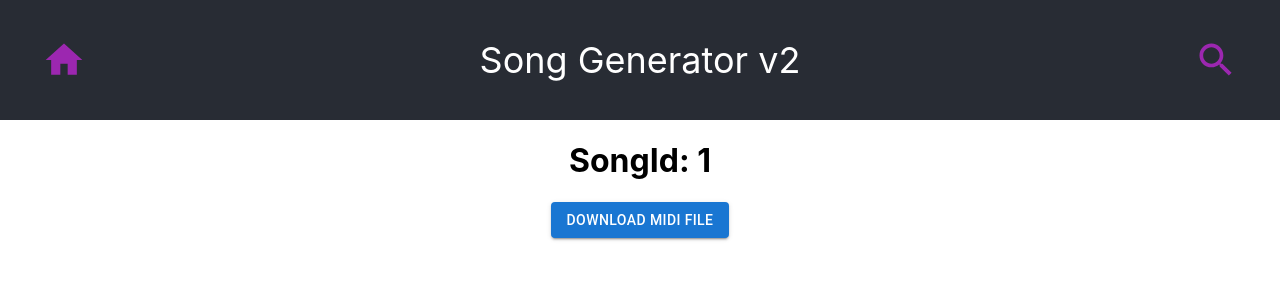
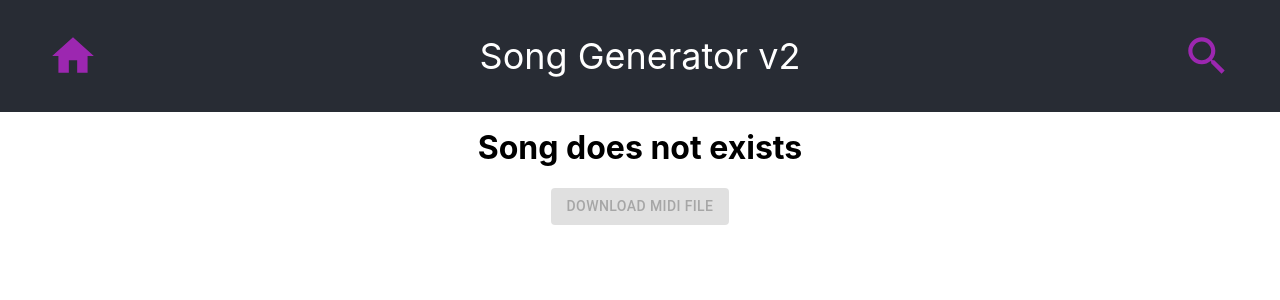
Before and after one commit to Rex2002/song-gen-2.0-frontend, a React (Create React App) app: page /#/viewSong/1 in a window 1280 px wide. Shown: the top 300 px of the page. Built offline with nearby package versions, Linux system fonts and the light colour scheme; no server answers.

Commit message:
improved UI, added error handling for viewSong (song unknown)

```diff
--- a/src/components/header.css
+++ b/src/components/header.css
@@ -1,18 +1,19 @@
 
 .App-header {
     background-color: #282c34;
-    height: 15vh;
-    width: 100%;
+    height: 14vh;
     display: flex;
     align-items: center;
     justify-content: center;
+    padding-left: 10px;
+    padding-right: 10px;
     font-size: calc(20px + 2vmin);
     color: white;
     z-index: -1;
   }
 .homeIcon-button{
   width: 10%;
-  border-radius: 5%
+  border-radius: 5px
 }
 .homeIcon-button:hover{
   background-color: lightblue !important;
--- a/src/components/header.tsx
+++ b/src/components/header.tsx
@@ -9,14 +9,14 @@ function Header(){
     return (
         <div>
         <header className="App-header">
-        <IconButton className="homeIcon-button" onClick={()=> navigate("/")}>
-            <HomeIcon color="secondary" sx={{fontSize: 44, borderRadius: '5px'}}  className='homeIcon-icon'/>
+        <IconButton sx={{borderRadius: '5px'}} className="homeIcon-button" onClick={()=> navigate("/")}>
+            <HomeIcon color="secondary" sx={{fontSize: 50}}  className='homeIcon-icon'/>
           </IconButton>
           <div className='header-text'>
             Song Generator v2
           </div>
-          <IconButton disableRipple className="searchIcon-button" onClick={()=> navigate("/viewSong")}>
-            <SearchIcon color="secondary" sx={{fontSize: 44, borderRadius: '5px'}}  className='searchIcon-icon'/>
+          <IconButton sx={{borderRadius: '5px'}} className="searchIcon-button" onClick={()=> navigate("/viewSong")}>
+            <SearchIcon color="secondary" sx={{fontSize: 50}}  className='searchIcon-icon'/>
           </IconButton>
 
         </header>
--- a/src/components/searchSong.tsx
+++ b/src/components/searchSong.tsx
@@ -1,15 +1,22 @@
 import { Button, TextField } from "@mui/material";
-import { useState } from "react";
+import { KeyboardEvent, useState } from "react";
 import { useNavigate } from "react-router-dom";
 import './searchSong.css'
 
 function SearchSong(){
     const [inputValue, setInputValue] = useState("")
     const navigate = useNavigate()
+
+    const onKeyDown = (e:KeyboardEvent<HTMLInputElement>)=>{
+        if(e.keyCode === 13){
+            navigate("/viewSong/"+inputValue)
+        }
+    }
+
     return(
         <div className='container'>
             <div className='input'>
-            <TextField placeholder="Search ID" onChange={(e) =>setInputValue(e.target.value)}/><br/>
+            <TextField placeholder="Search ID" onChange={(e) =>setInputValue(e.target.value)} onKeyDown={onKeyDown}/><br/>
             </div>
             <div className='submit'>
             <Button onClick={()=>navigate("/viewSong/"+inputValue)} variant='contained'>Search a cool song</Button>
--- a/src/components/viewSong.css
+++ b/src/components/viewSong.css
@@ -1,5 +1,6 @@
 .container{
     align-items: center;
     justify-content: center;
-    display: grid;
+    display: flex;
+    flex-direction: column;
 }
--- a/src/components/viewSong.js
+++ b/src/components/viewSong.js
@@ -8,6 +8,7 @@ function ViewSongs(){
     const api = process.env.REACT_APP_API_ADDRESS
     const { id } = useParams()
     const [ midi, setMidi ] = useState()
+    const [status, setStatus] = useState("Loading")
       useEffect(() => {
       // fetch data from id
       console.log("api: " + api)
@@ -15,7 +16,16 @@ function ViewSongs(){
         fetch(api + "/api/file/" + id)
         .then(data => data.blob())
         .then(data => {
-          setMidi(data)
+          if(data.size !== 1){
+            setMidi(data)
+            setStatus("Success")
+          }
+          else{
+            setStatus("Failed")
+          }
+        })
+        .catch(err =>{
+          setStatus("Failed")
         })
       return () => {
       }
@@ -28,13 +38,15 @@ function ViewSongs(){
 
     return (
         <div className="container">
-          <div>
-          <h1>
-            SongId: {id}
-          </h1>
+          <div className="info-area">
+            <h1>
+              {status === "Loading" && <>Loading...</>}
+              {status === "Failed" && <>Song does not exists</>}
+              {status === "Success"&& <>SongId: {id}</>}
+            </h1>
           </div>
 
-            <Button variant='contained' onClick={downloadMidi}>Download Midi File</Button>
+          <Button variant='contained' className="download-button" disabled={status !== "Success"} onClick={downloadMidi}>Download Midi File</Button>
 
 
         </div>
```
